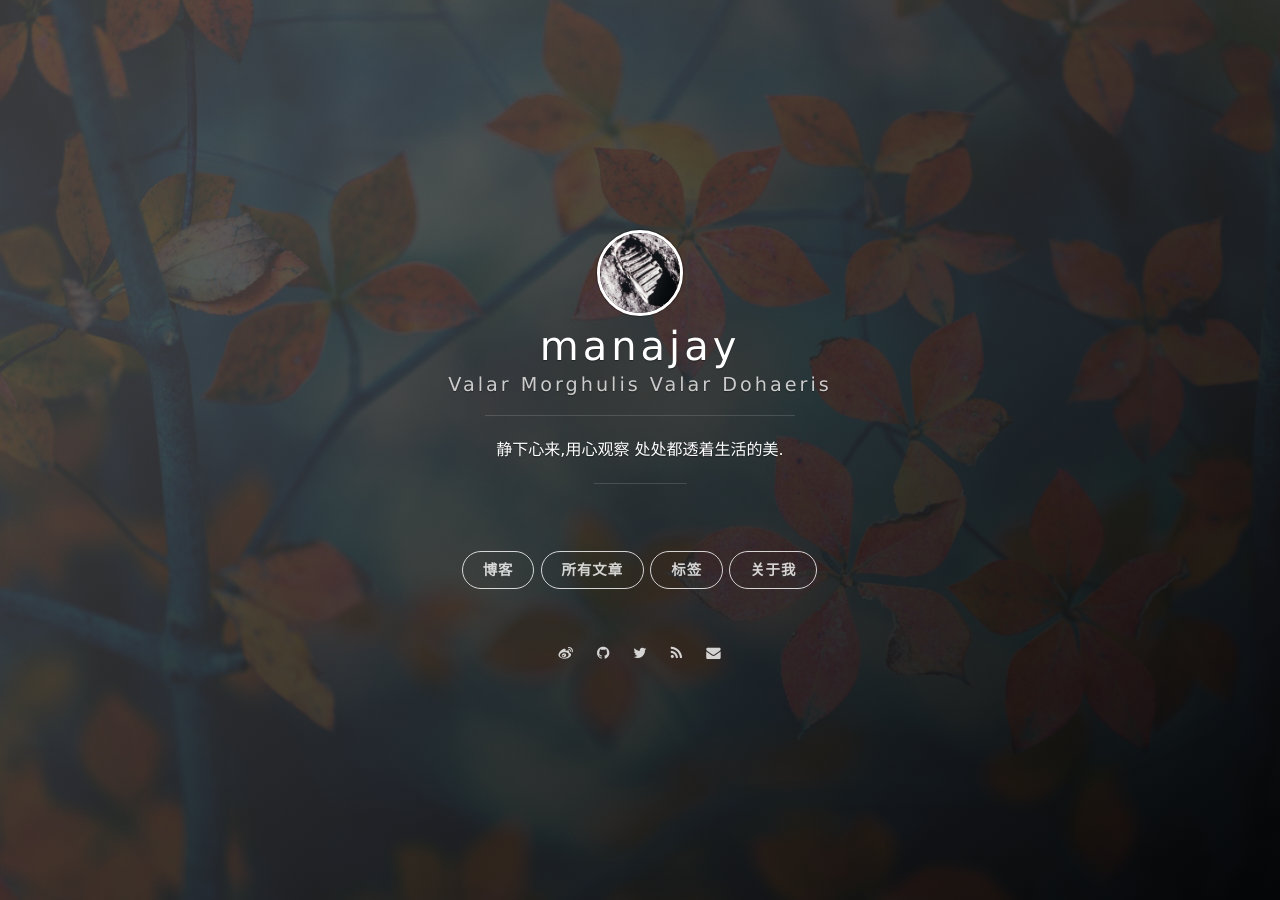
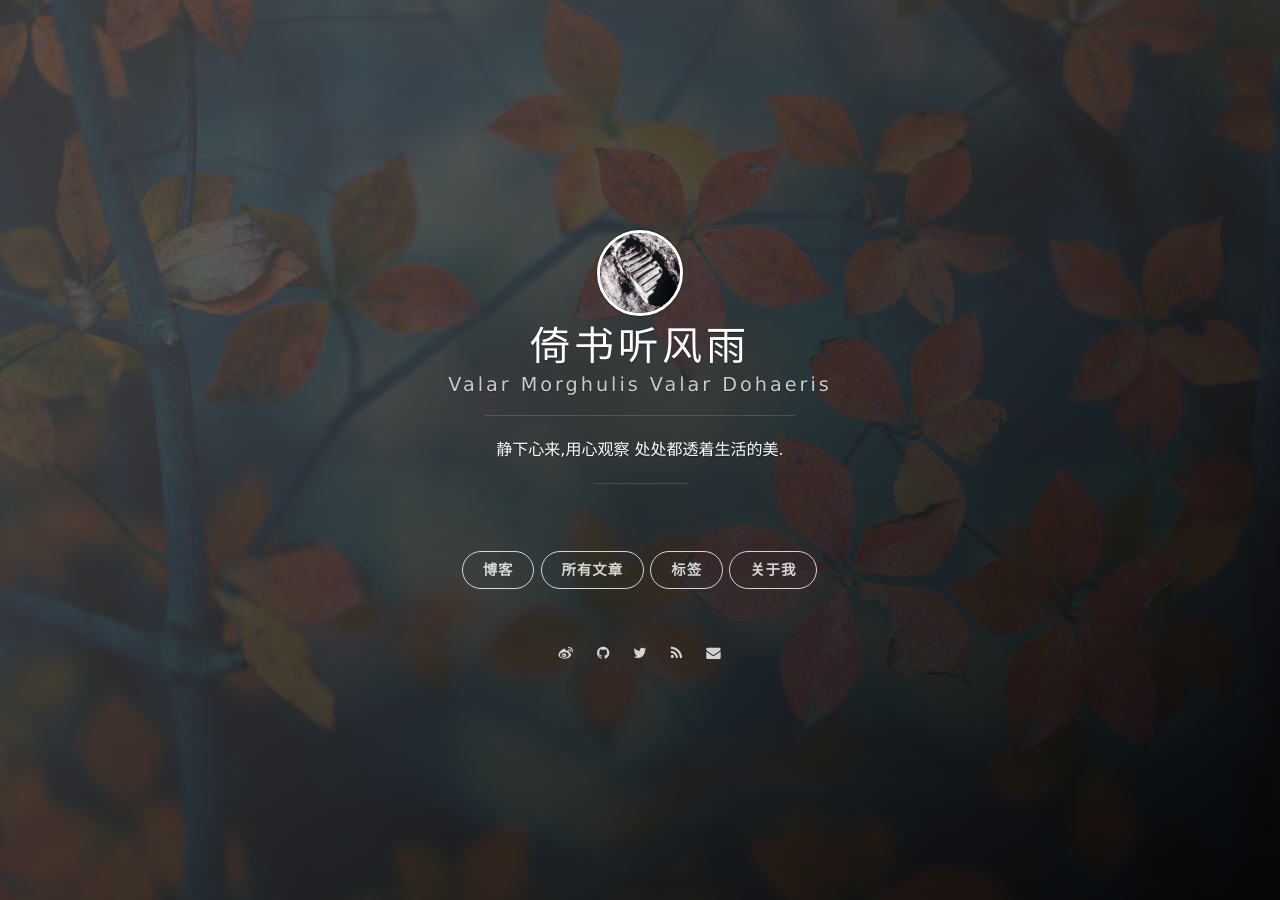
Before and after one commit to manajay/manajay.github.io, a Jekyll site: the page built from index.html, in a window 1280 px wide. Built offline with Jekyll 4.4.1, drawn with Linux system fonts in a browser that asks for light colours; nearby versions of some CDN libraries; the list of posts is cut into pages by our own code.

Commit message:
更新博客标题

```diff
--- a/_config.yml
+++ b/_config.yml
@@ -1,5 +1,5 @@
 # Basic
-title: manajay
+title: 倚书听风雨
 subtitle: Valar Morghulis Valar Dohaeris
 
 #welcome_message: <a href="https://github.com/manajay/" target="_blank">拥抱开源,在 Github</a>
```
Also changed, not shown: README.md.
